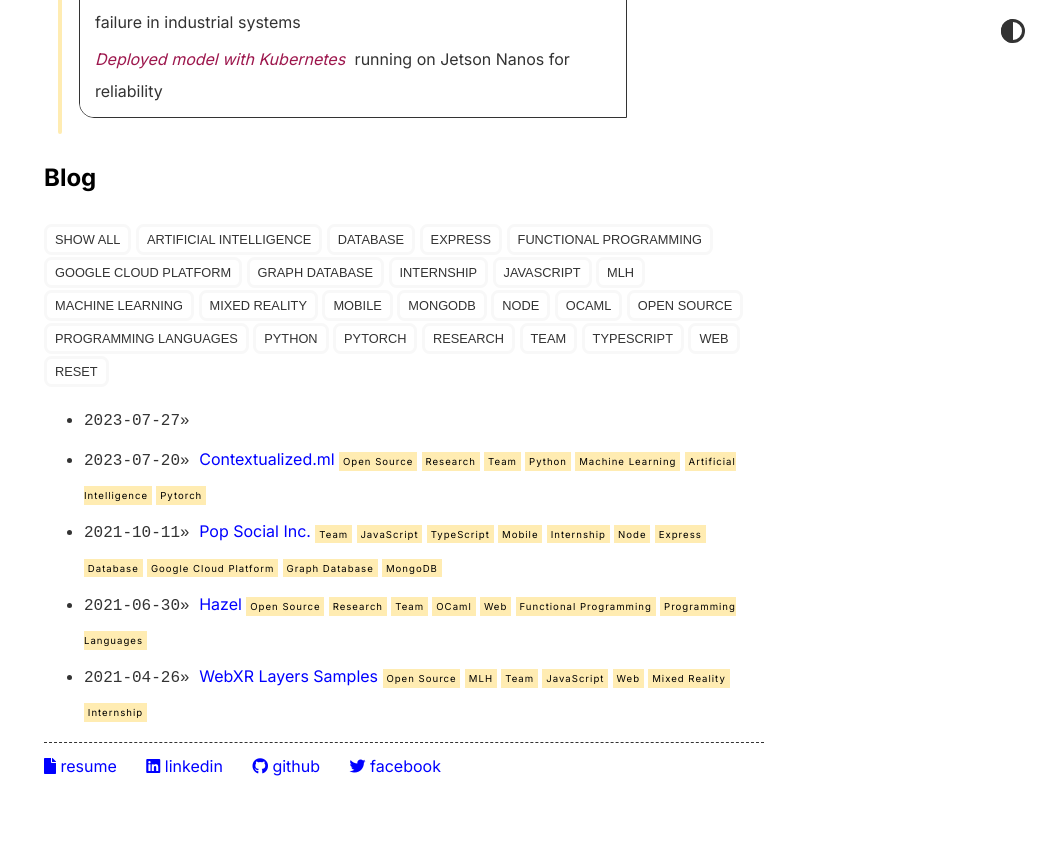
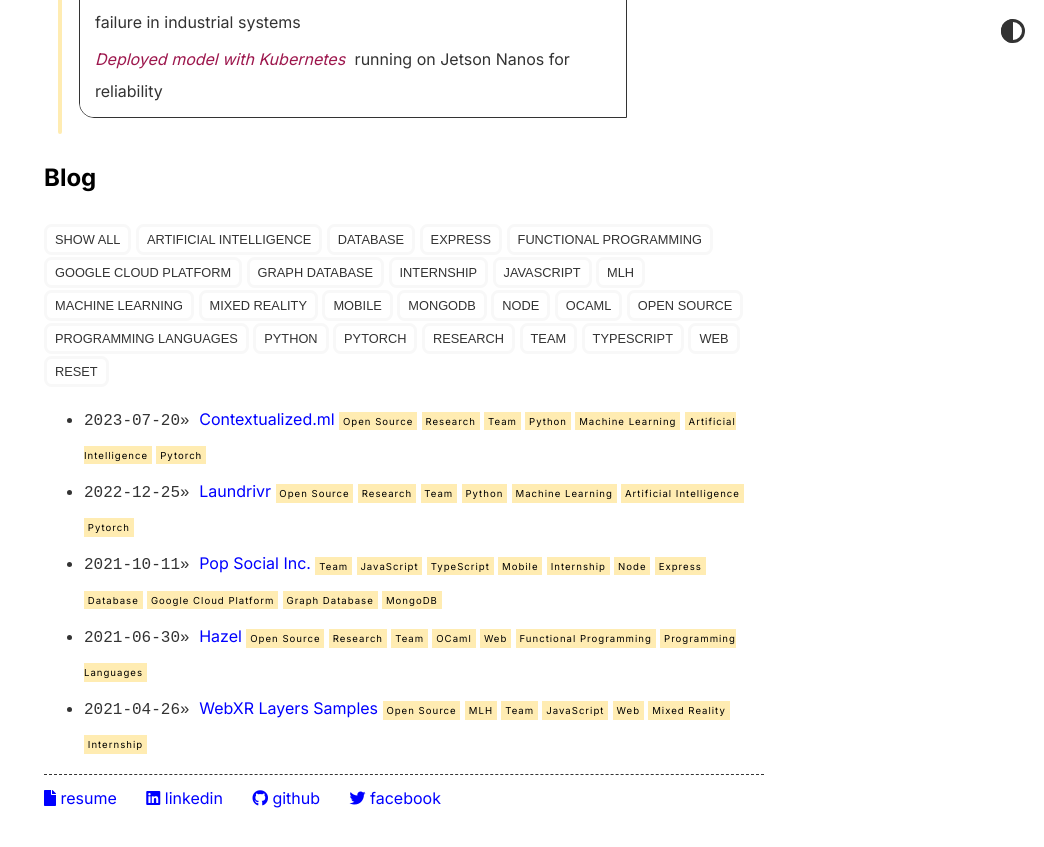
Before and after one commit to aaron10l/aaron10l.github.io, a Jekyll site: the page built from index.md, in a window 1280 px wide and 900 px high, scrolled down 1721 px. Shown: the top 847 px of the window, without its empty margins (236-1280 px from the left). Built offline with Jekyll 4.4.1, drawn with Linux system fonts in a browser that asks for light colours; comment, search, counter and statistics services are not loaded.

Commit message:
add laundrivr post

```diff
--- a/_posts/2022-12-25-laundrivr-app.md
+++ b/_posts/2022-12-25-laundrivr-app.md
@@ -3,12 +3,15 @@ title: Laundrivr
 layout: post
 show_footer: true
 permalink: /laundrivr-app
+github_link: https://github.com/cnellington/Contextualized
 tags:
-    - Flutter
-    - Mobile
-    - iOS
-    - Supabase
-	- App
+    - Open Source
+    - Research
+    - Team
+    - Python
+    - Machine Learning
+    - Artificial Intelligence
+    - Pytorch
 ---
 
-Visit [Laundrivr](https://laundrivr.com) for free laundry loads!
+<span style="color: red">Page under development! Please check out the source link.</span>
```
